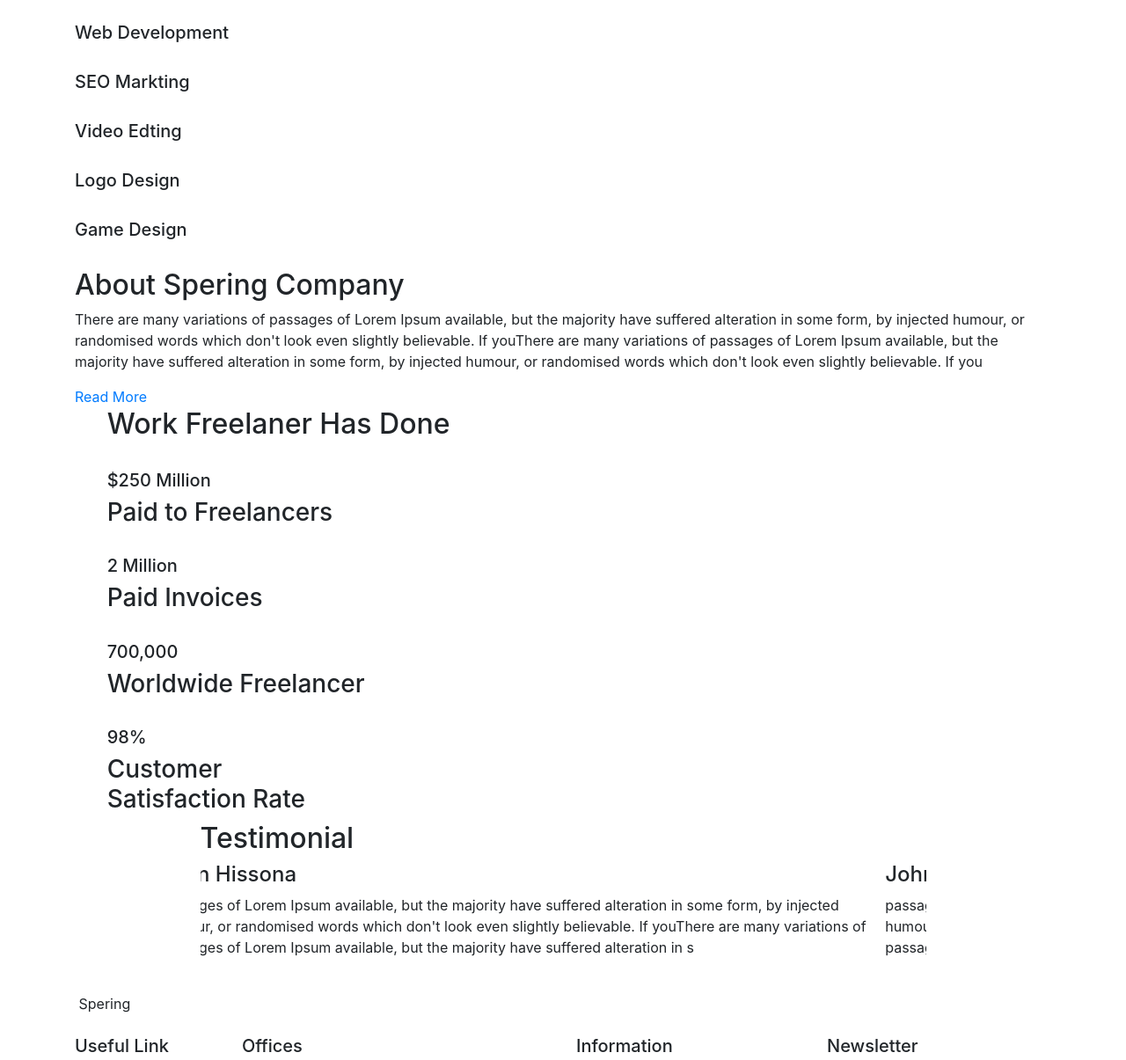
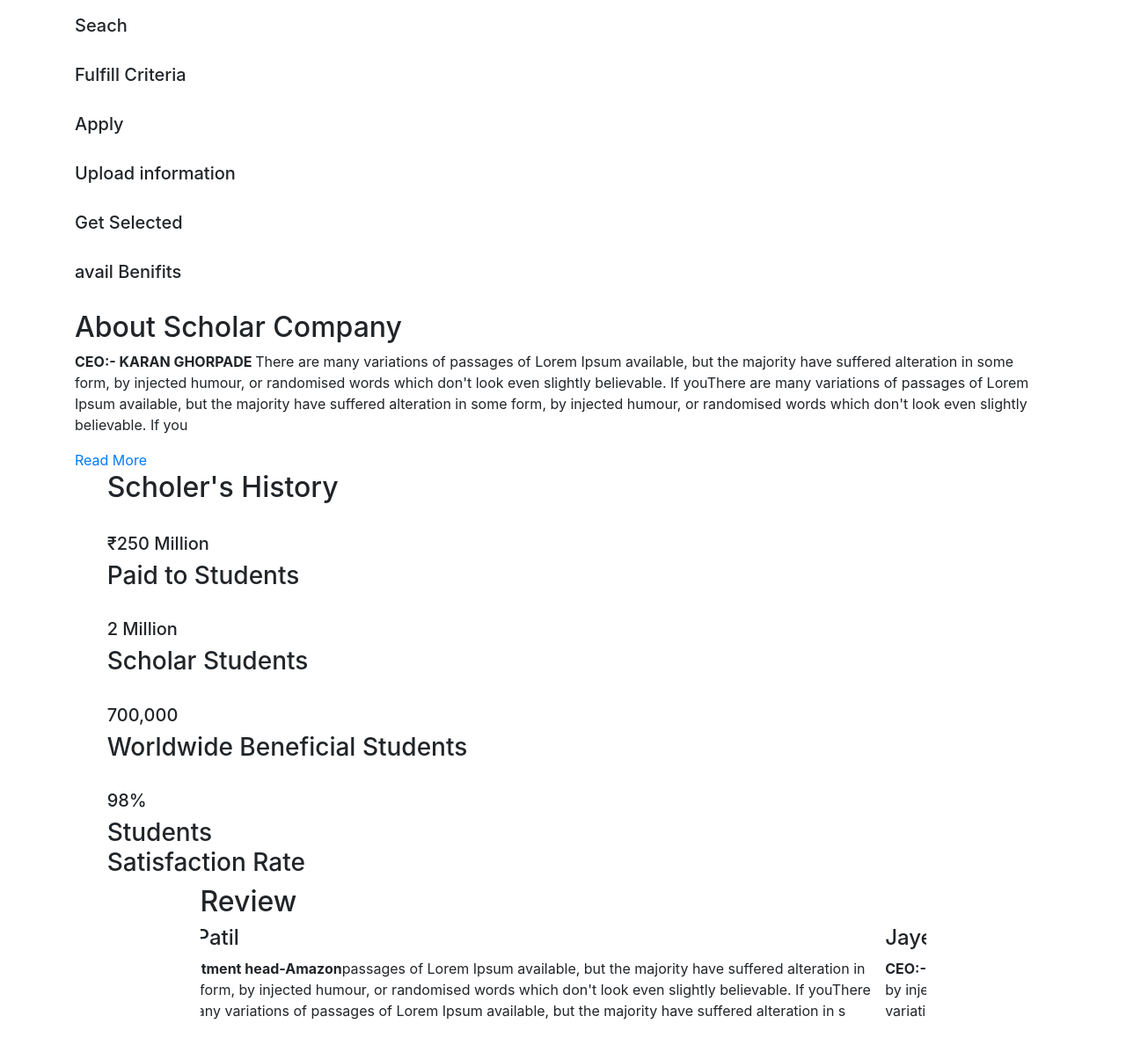
Before and after one commit to DevloperKaran/Scholar, a plain HTML site: page index.html in a window 1280 px wide. Shown: the part 556-1761 px from the top of the page at 88% size. Drawn offline with nearby package versions, Linux system fonts and the light colour scheme; a script that the page names is missing.

Commit message:
Update index.html

```diff
--- a/index.html
+++ b/index.html
@@ -12,16 +12,16 @@
   <meta name="description" content="" />
   <meta name="author" content="" />
 
-  <title>Spering</title>
+  <title>Scholar</title>
 
   <!-- bootstrap core css -->
-  <link rel="stylesheet" type="text/css" href="css/bootstrap.css" />
+  <link rel="stylesheet" type="text/css" href="bootstrap.css" />
 
   <link href="https://fonts.googleapis.com/css?family=Poppins:400,700&display=swap" rel="stylesheet">
   <!-- Custom styles for this template -->
-  <link href="css/style.css" rel="stylesheet" />
+  <link href="style.css" rel="stylesheet" />
   <!-- responsive style -->
-  <link href="css/responsive.css" rel="stylesheet" />
+  <link href="responsive.css" rel="stylesheet" />
 </head>
 
 <body>
@@ -33,7 +33,7 @@
           <a class="navbar-brand" href="index.html">
             <img src="images/logo.png" alt="" />
             <span>
-              Spering
+              Scholar
             </span>
           </a>
           <button class="navbar-toggler" type="button" data-toggle="collapse" data-target="#navbarSupportedContent" aria-controls="navbarSupportedContent" aria-expanded="false" aria-label="Toggle navigation">
@@ -110,7 +110,7 @@
                   <div class="detail-box">
                     <h1>
                       You Can <br>
-                      Hire Freelancer <br>
+                      Apply For Scholarship<br>
                       Here
                     </h1>
                     <p>
@@ -142,7 +142,7 @@
                   <div class="detail-box">
                     <h1>
                       You Can <br>
-                      Hire Freelancer <br>
+                      Redeem Awards and Get Financial Support<br>
                       Here
                     </h1>
                     <p>
@@ -174,7 +174,7 @@
                   <div class="detail-box">
                     <h1>
                       You Can <br>
-                      Hire Freelancer <br>
+                      Dive In Edu World <br>
                       Here
                     </h1>
                     <p>
@@ -222,7 +222,7 @@
           <div class="detail-box">
             <div class="heading_container">
               <h2>
-                Best Experinced Freelancer Here
+                Best And Real Scholarships
               </h2>
             </div>
             <p>
@@ -233,7 +233,7 @@
                 Read More
               </a>
               <a href="" class="btn-2">
-                Hire
+                Search Scholarship
               </a>
             </div>
           </div>
@@ -251,7 +251,7 @@
     <div class="container">
       <div class="heading_container">
         <h2>
-          Category
+          Process
         </h2>
       </div>
       <div class="category_container">
@@ -261,7 +261,7 @@
           </div>
           <div class="detail-box">
             <h5>
-              Design & Arts
+              Seach
             </h5>
           </div>
         </div>
@@ -271,7 +271,7 @@
           </div>
           <div class="detail-box">
             <h5>
-              Web Development
+              Fulfill Criteria
             </h5>
           </div>
         </div>
@@ -281,7 +281,7 @@
           </div>
           <div class="detail-box">
             <h5>
-              SEO Markting
+              Apply
             </h5>
           </div>
         </div>
@@ -291,7 +291,7 @@
           </div>
           <div class="detail-box">
             <h5>
-              Video Edting
+              Upload information
             </h5>
           </div>
         </div>
@@ -301,7 +301,7 @@
           </div>
           <div class="detail-box">
             <h5>
-              Logo Design
+              Get Selected
             </h5>
           </div>
         </div>
@@ -311,7 +311,7 @@
           </div>
           <div class="detail-box">
             <h5>
-              Game Design
+              avail Benifits
             </h5>
           </div>
         </div>
@@ -335,10 +335,10 @@
       </div>
       <div class="detail-box">
         <h2>
-          About Spering Company
+          About Scholar Company
         </h2>
         <p>
-          There are many variations of passages of Lorem Ipsum available, but the majority have suffered alteration in some form, by injected humour, or randomised words which don't look even slightly believable. If youThere are many variations of passages of Lorem Ipsum available, but the majority have suffered alteration in some form, by injected humour, or randomised words which don't look even slightly believable. If you
+          <b>CEO:- KARAN GHORPADE </b>There are many variations of passages of Lorem Ipsum available, but the majority have suffered alteration in some form, by injected humour, or randomised words which don't look even slightly believable. If youThere are many variations of passages of Lorem Ipsum available, but the majority have suffered alteration in some form, by injected humour, or randomised words which don't look even slightly believable. If you
         </p>
         <a href="">
           Read More
@@ -359,7 +359,7 @@
             <div class="detail-box">
               <div class="heading_container">
                 <h2>
-                  Work Freelaner Has Done
+                  Scholer's History
                 </h2>
               </div>
               <div class="tab_container">
@@ -369,10 +369,10 @@
                   </div>
                   <div class="detail-box">
                     <h5>
-                      $250 Million
+                      ₹250 Million
                     </h5>
                     <h3>
-                      Paid to Freelancers
+                      Paid to Students
                     </h3>
                   </div>
                 </div>
@@ -385,7 +385,7 @@
                       2 Million
                     </h5>
                     <h3>
-                      Paid Invoices
+                      Scholar Students
                     </h3>
                   </div>
                 </div>
@@ -398,7 +398,7 @@
                       700,000
                     </h5>
                     <h3>
-                      Worldwide Freelancer
+                      Worldwide Beneficial Students
                     </h3>
                   </div>
                 </div>
@@ -411,7 +411,7 @@
                       98%
                     </h5>
                     <h3>
-                      Customer <br>
+                      Students <br>
                       Satisfaction Rate
                     </h3>
                   </div>
@@ -456,7 +456,7 @@
         <div class="col-lg-9 col-md-10 mx-auto">
           <div class="heading_container">
             <h2>
-              Testimonial
+              Review
             </h2>
           </div>
           <div id="carouselExampleControls" class="carousel slide" data-ride="carousel">
@@ -464,10 +464,10 @@
               <div class="carousel-item active">
                 <div class="detail-box">
                   <h4>
-                    John Hissona
+                    Raj Patil
                   </h4>
                   <p>
-                    passages of Lorem Ipsum available, but the majority have suffered alteration in some form, by injected humour, or randomised words which don't look even slightly believable. If youThere are many variations of passages of Lorem Ipsum available, but the majority have suffered alteration in s
+                    <b>Department head-Amazon</b>passages of Lorem Ipsum available, but the majority have suffered alteration in some form, by injected humour, or randomised words which don't look even slightly believable. If youThere are many variations of passages of Lorem Ipsum available, but the majority have suffered alteration in s
                   </p>
                   <img src="images/quote.png" alt="">
                 </div>
@@ -475,10 +475,10 @@
               <div class="carousel-item">
                 <div class="detail-box">
                   <h4>
-                    John Hissona
+                    Jayesh Zade
                   </h4>
                   <p>
-                    passages of Lorem Ipsum available, but the majority have suffered alteration in some form, by injected humour, or randomised words which don't look even slightly believable. If youThere are many variations of passages of Lorem Ipsum available, but the majority have suffered alteration in s
+                    <b>CEO:- TWITTER </b> passages of Lorem Ipsum available, but the majority have suffered alteration in some form, by injected humour, or randomised words which don't look even slightly believable. If youThere are many variations of passages of Lorem Ipsum available, but the majority have suffered alteration in s
                   </p>
                   <img src="images/quote.png" alt="">
                 </div>
@@ -486,10 +486,10 @@
               <div class="carousel-item">
                 <div class="detail-box">
                   <h4>
-                    John Hissona
+                    Arjun Ghorpade
                   </h4>
                   <p>
-                    passages of Lorem Ipsum available, but the majority have suffered alteration in some form, by injected humour, or randomised words which don't look even slightly believable. If youThere are many variations of passages of Lorem Ipsum available, but the majority have suffered alteration in s
+                   <b>FOUNDER:- CHEMWORLD</b> passages of Lorem Ipsum available, but the majority have suffered alteration in some form, by injected humour, or randomised words which don't look even slightly believable. If youThere are many variations of passages of Lorem Ipsum available, but the majority have suffered alteration in s
                   </p>
                   <img src="images/quote.png" alt="">
                 </div>
```
